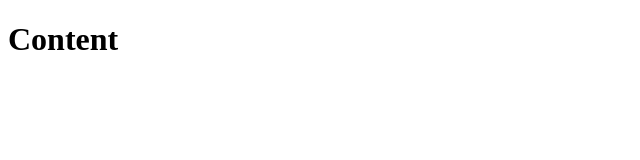
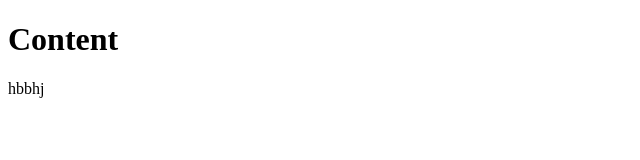
Before and after one commit to giansas/modulogit, a plain HTML site: page index.html in a window 1280 px wide. Shown: the full height of the page, 0-640 px from the left. Drawn offline with Linux system fonts and the light colour scheme.

Commit message:
Teste do git revert

```diff
--- a/index.html
+++ b/index.html
@@ -8,5 +8,6 @@
 </head>
 <body>
     <h1>Content</h1>
+    <p class="h1">hbbhj</p>
 </body>
 </html>
```
